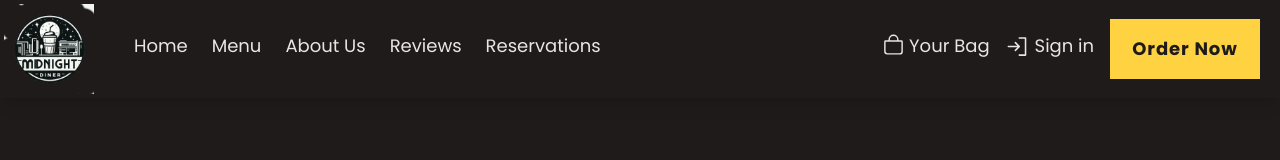
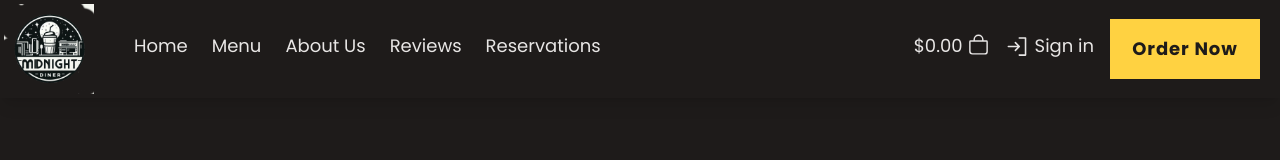
Before and after one commit to MarshallNickolauson/midnight-diner, a React (Vite) app in the folder frontend/: page / in a window 1280 px wide. Shown: the top 160 px of the page. Built offline with nearby package versions, Linux system fonts and the light colour scheme.

Commit message:
updated navbar to display total cart price

```diff
--- a/frontend/src/components/Navbar.jsx
+++ b/frontend/src/components/Navbar.jsx
@@ -10,9 +10,24 @@ import { IoClose } from "react-icons/io5"; // Icon for closing menu
 
 function Navbar() {
   const { userInfo } = useSelector((state) => state.auth);
+  const { menuItems } = useSelector((state) => state.cart);
   const [isOpen, setIsOpen] = useState(false);
+  const [totalPrice, setTotalPrice] = useState(0); // State to hold total price
+  const menuRef = useRef(null);
 
-  const menuRef = useRef(null);
+  useEffect(() => {
+    // Calculate total price whenever menuItems changes
+    const calculateTotalPrice = () => {
+      const total = menuItems.reduce((acc, item) => {
+        return acc + (item.price * item.quantity); // Adjust according to your price logic
+      }, 0);
+      setTotalPrice(total.toFixed(2)); // Format total to 2 decimal places
+    };
+
+    calculateTotalPrice(); // Call the function to calculate total price
+
+    // Optional: Listen for changes in menuItems and recalculate total price
+  }, [menuItems]);
 
   useEffect(() => {
     const handleClickOutside = (event) => {
@@ -28,20 +43,22 @@ function Navbar() {
     };
 
     document.addEventListener('mousedown', handleClickOutside);
-    document.addEventListener('keydown', handleKeyDown); // Add this line
+    document.addEventListener('keydown', handleKeyDown);
 
     return () => {
       document.removeEventListener('mousedown', handleClickOutside);
-      document.removeEventListener('keydown', handleKeyDown); // Clean up the keydown listener
+      document.removeEventListener('keydown', handleKeyDown);
     };
   }, []);
 
   const navigate = useNavigate();
+  const navItemUnderline = `border-b-2 pb-1 border-b-transparent hover:border-b-mainWhite transition-all duration-100`;
+  const toggleMenu = () => setIsOpen(!isOpen);
 
-  const navItemUnderline = `border-b-2 pb-1 border-b-transparent hover:border-b-mainWhite transition-all duration-100`;
-
-  // Toggle dropdown menu
-  const toggleMenu = () => setIsOpen(!isOpen);
+  const navigateAndToggle = (myBag) => {
+    navigate('/myBag');
+    toggleMenu();
+  }
 
   return (
     <nav className='fixed top-0 w-full z-50 bg-mainBlack text-lg shadow-lg'>
@@ -63,8 +80,8 @@ function Navbar() {
           <div
             onClick={() => navigate('/mybag')}
             className={`flex flex-row items-center space-x-1 ${navItemUnderline} hover:cursor-pointer`}>
+            <span>${totalPrice}</span> {/* Display total price */}
             <IoBagOutline size={23} className='mb-1' />
-            <Link to='/mybag'>Your Bag</Link>
           </div>
           {!userInfo ? (
             <div className={`flex items-center space-x-1 ${navItemUnderline}`}>
@@ -88,9 +105,9 @@ function Navbar() {
       {/* Dropdown Menu for Small Screens */}
       <div ref={menuRef} className={`overflow-hidden lg:hidden transition-[max-height] duration-300 ease-in-out bg-mainBlack text-mainWhite ${isOpen ? 'max-h-[400px] opacity-100' : 'max-h-0 opacity-0'}`}>
         <div className="flex flex-col items-end px-5 pb-6 space-y-6 text-xl">
-          <div className="flex items-center space-x-1 hover:underline" onClick={() => navigate('/mybag')}>
-            <IoBagOutline size={23} />
-            <Link to='/mybag' onClick={toggleMenu}>Your Bag</Link>
+          <div className="flex items-center space-x-1 hover:underline cursor-pointer" onClick={() => navigateAndToggle('/mybag')}>
+            <span>${totalPrice}</span> {/* Display total price */}
+            <IoBagOutline size={23} className='mb-1' />
           </div>
           {!userInfo ? (
             <div className="flex items-center space-x-1 hover:underline">
```
